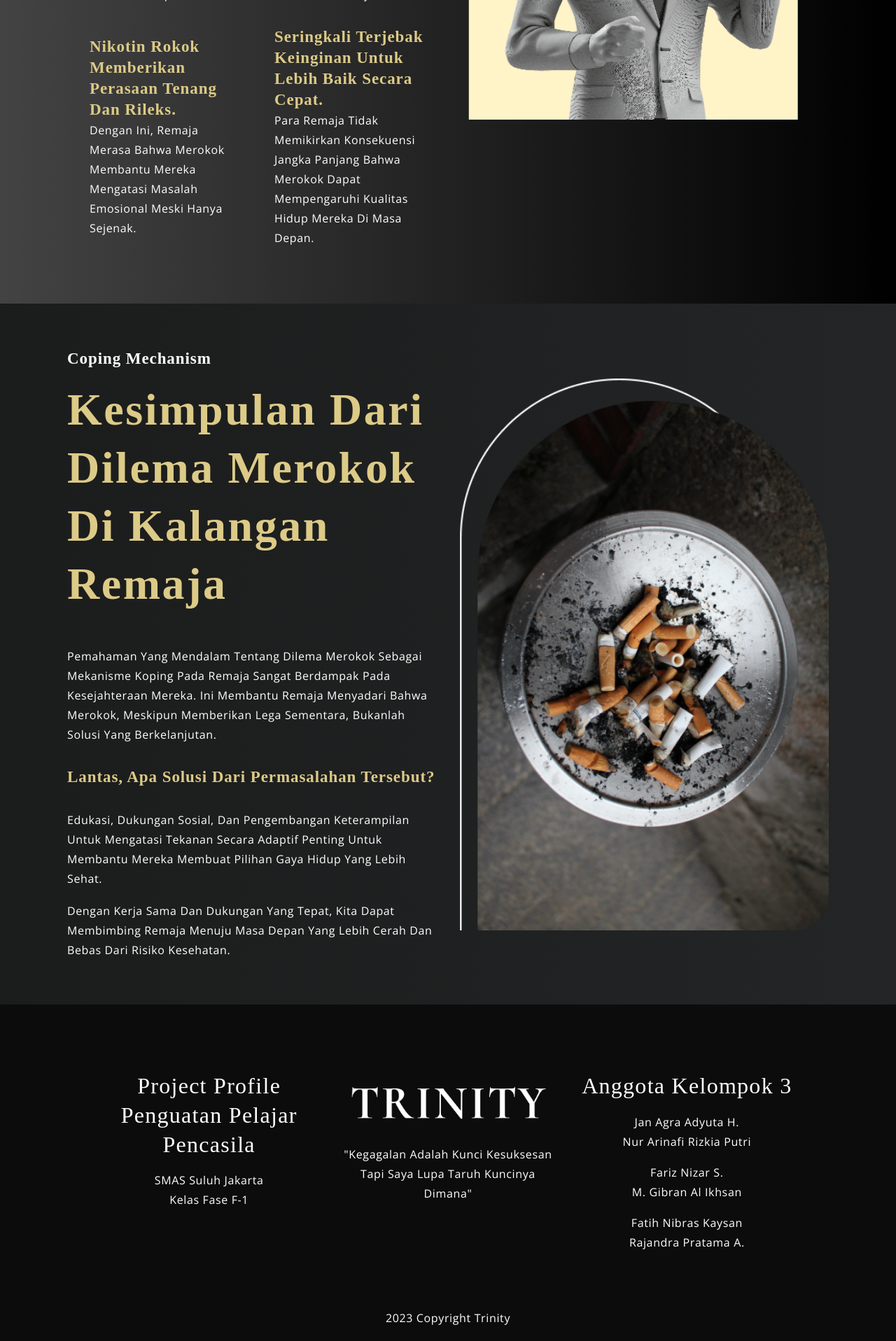
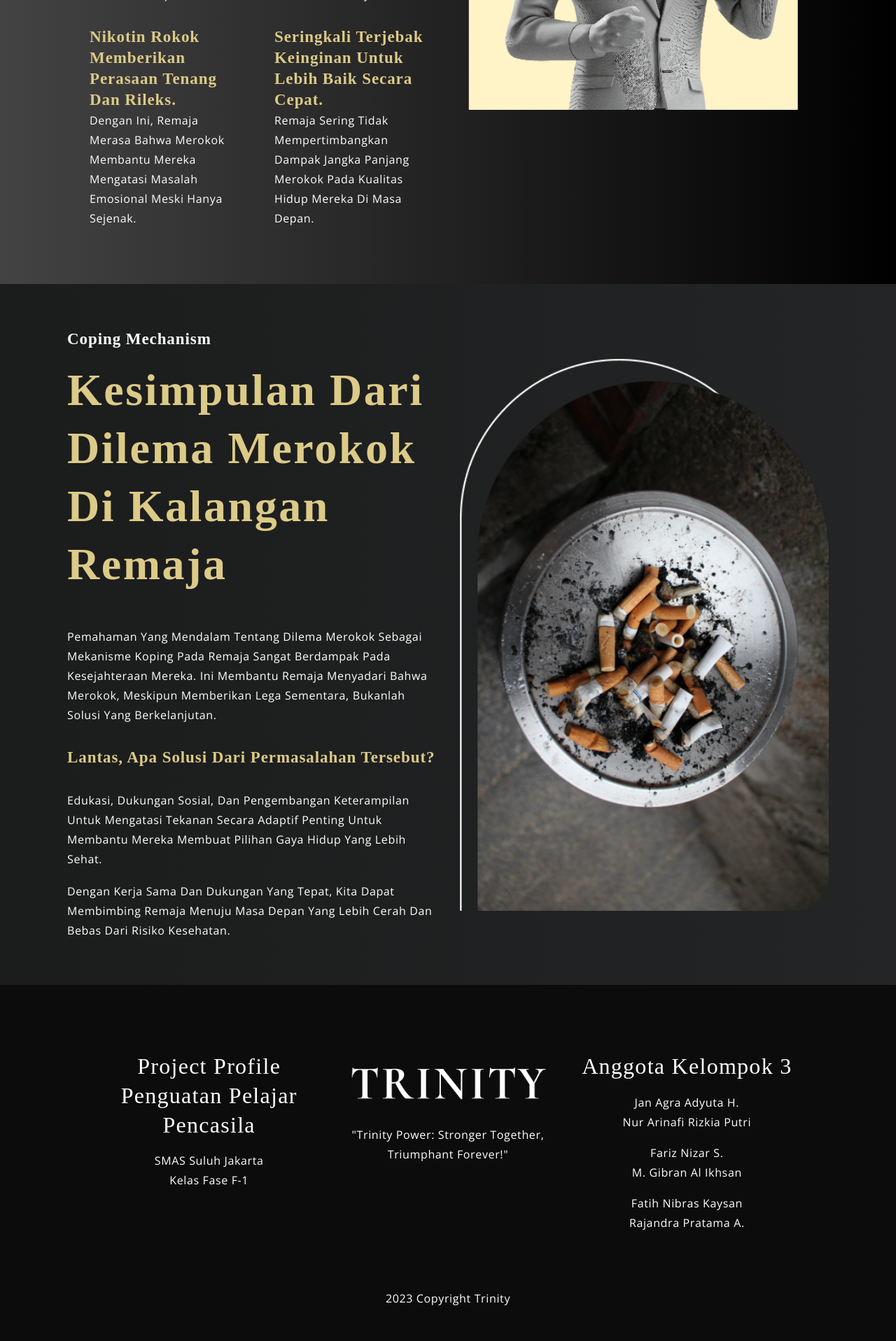
Before and after one commit to adyuta447/coping-web, a Next.js app: page / in a window 1280 px wide. Shown: the part 5637-7554 px from the top of the page at 70% size. Built offline with nearby package versions, Linux system fonts and the light colour scheme; a web font is replaced by a local one.

Commit message:
Production: Added Slogan On Footer

```diff
--- a/src/constant/data.js
+++ b/src/constant/data.js
@@ -63,7 +63,7 @@ const awards = [
   {
     title: "Seringkali terjebak keinginan untuk lebih baik secara cepat.",
     subtitle:
-      "Para remaja tidak memikirkan konsekuensi jangka panjang bahwa merokok dapat mempengaruhi kualitas hidup mereka di masa depan.",
+      "Remaja sering tidak mempertimbangkan dampak jangka panjang merokok pada kualitas hidup mereka di masa depan.",
   },
 ];
 
--- a/src/container/Footer/Footer.jsx
+++ b/src/container/Footer/Footer.jsx
@@ -21,8 +21,7 @@ const Footer = () => (
           alt="footer_logo"
         />
         <p className="p__opensans">
-          &quot;Kegagalan adalah kunci kesuksesan tapi saya lupa taruh kuncinya
-          dimana&quot;
+          &quot;Trinity Power: Stronger Together, Triumphant Forever!&quot;
         </p>
       </div>
 
--- a/src/container/Laurels/Laurels.jsx
+++ b/src/container/Laurels/Laurels.jsx
@@ -5,10 +5,23 @@ import SubHeading from "@/components/SubHeading/SubHeading";
 const AwardCard = ({ award: { title, subtitle } }) => (
   <div className="app__laurels_awards-card">
     <div className="app__laurels_awards-card_content">
-      <p className="p__cormorant" style={{ color: "#DCCA87" }}>
+      <p
+        className="p__cormorant"
+        data-aos="zoom-in"
+        data-aos-delay="600"
+        data-aos-offset="0"
+        style={{ color: "#DCCA87" }}
+      >
         {title}
       </p>
-      <p className="p__opensans">{subtitle}</p>
+      <p
+        className="p__opensans"
+        data-aos="fade-up"
+        data-aos-delay="800"
+        data-aos-offset="0"
+      >
+        {subtitle}
+      </p>
     </div>
   </div>
 );
```
